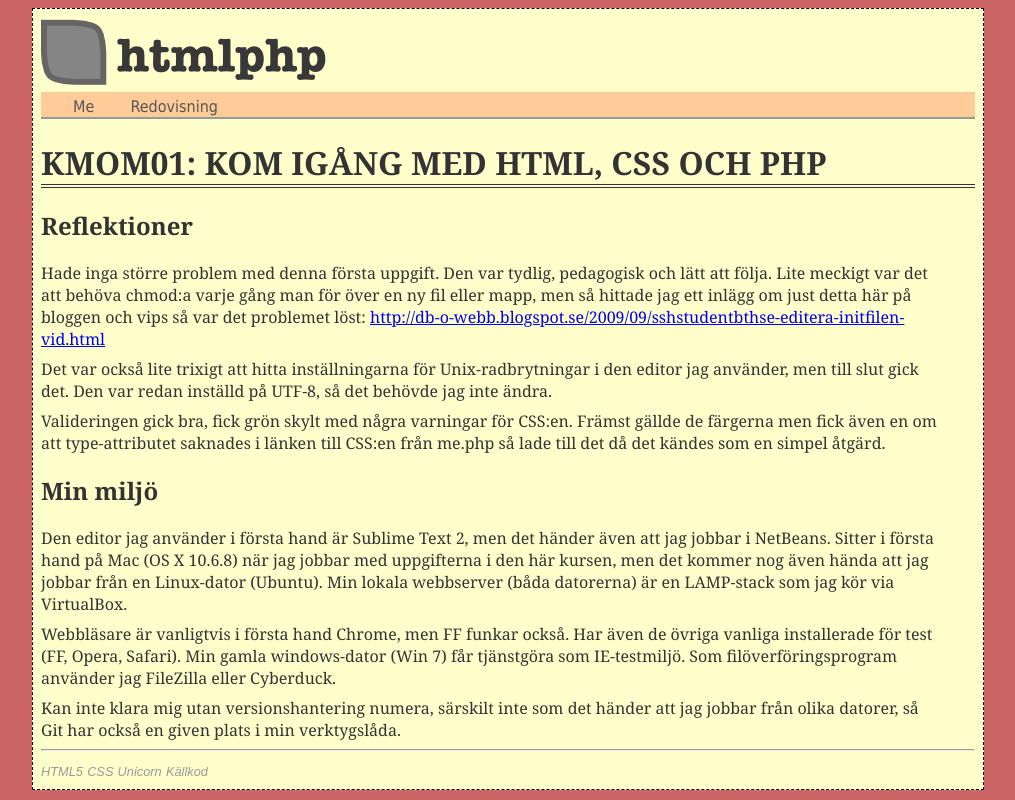
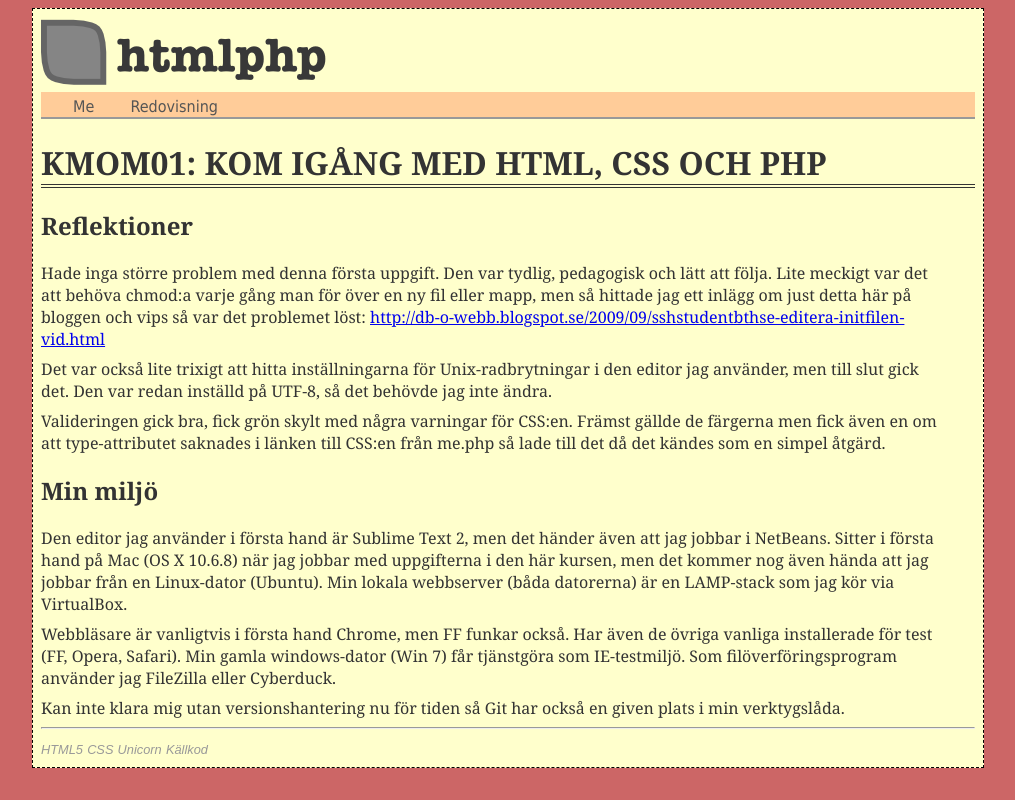
Before and after one commit to jnnrdn/me, a PHP site: page /report.php in a window 1280 px wide. Shown: the whole page, without its empty margins (132-1147 px from the left). Run offline with PHP 8.4, Linux system fonts and the light colour scheme.

Commit message:
Removed text about working on several comps

```diff
--- a/report.php
+++ b/report.php
@@ -26,8 +26,7 @@
   <p>Webbläsare är vanligtvis i första hand Chrome, men FF funkar också. Har även de övriga vanliga installerade för test
     (FF, Opera, Safari). Min gamla windows-dator (Win 7) får tjänstgöra som IE-testmiljö. Som filöverföringsprogram använder jag
     FileZilla eller Cyberduck. </p>
-  <p>Kan inte klara mig utan versionshantering numera, särskilt inte som det händer att jag jobbar från olika datorer,
-    så Git har också en given plats i min verktygslåda.</p>
+  <p>Kan inte klara mig utan versionshantering nu för tiden så Git har också en given plats i min verktygslåda.</p>
   <hr>
 
 <?php include("incl/footer.php"); ?>
```
